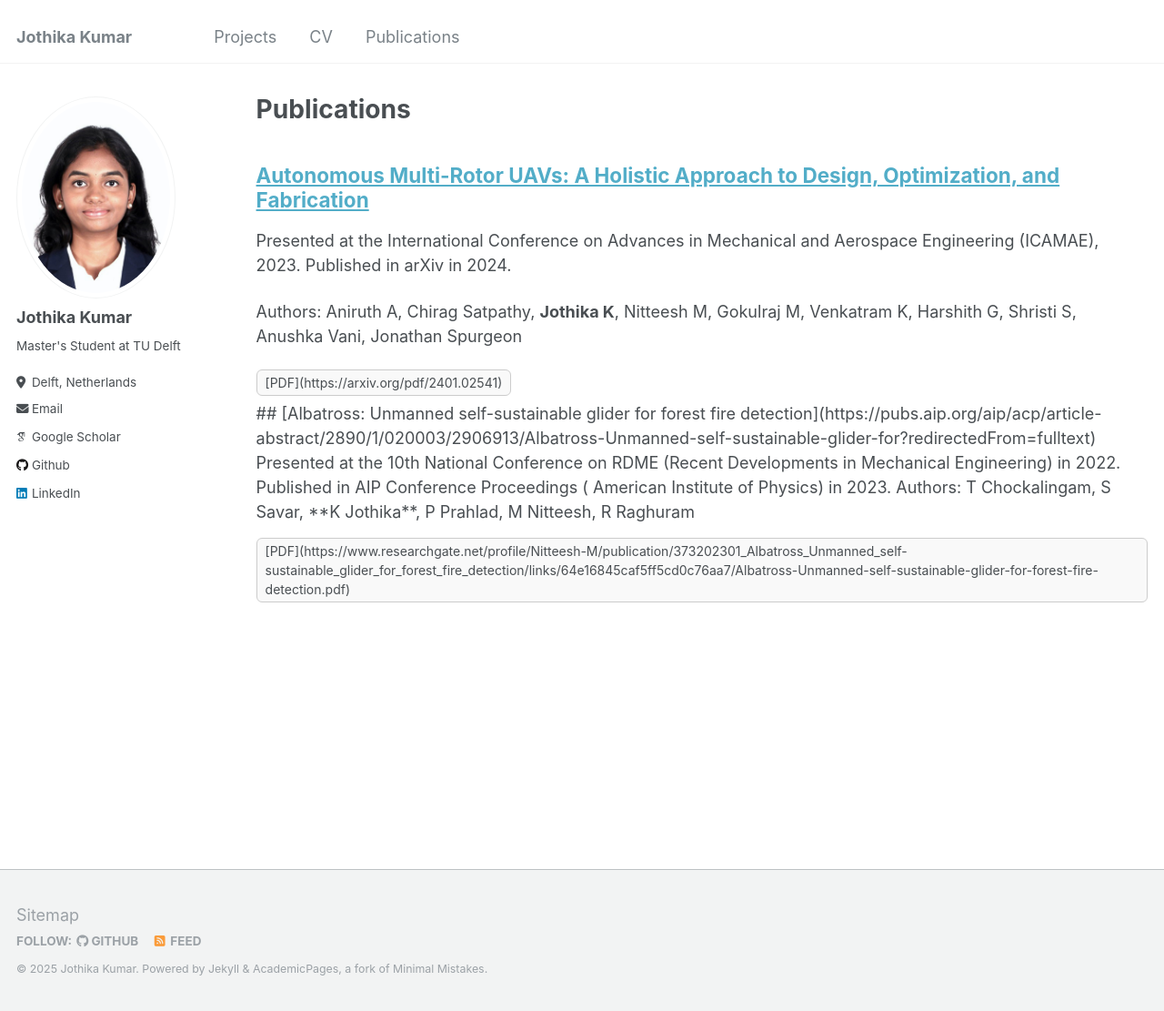
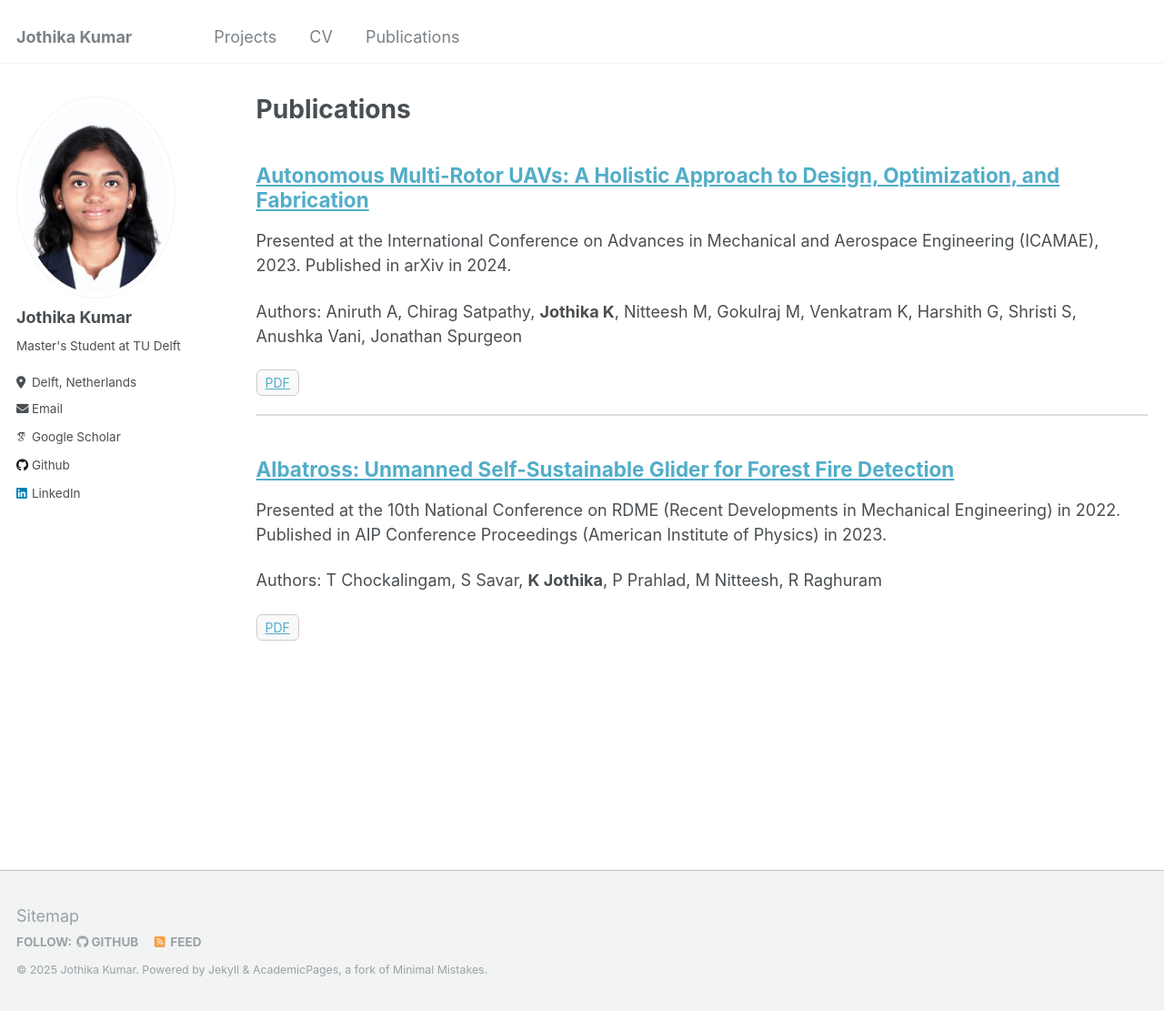
Before and after one commit to jothikak05/jothikak05.github.io, a Jekyll site: the page built from _pages/publications.md, in a window 1280 px wide and 1111 px high. Shown: the whole window at 91% size. Built offline with Jekyll 4.4.1, drawn with Linux system fonts in a browser that asks for light colours; some web fonts are replaced.

Commit message:
updated publications

```diff
--- a/_pages/publications.md
+++ b/_pages/publications.md
@@ -12,14 +12,21 @@ Presented at the International Conference on Advances in Mechanical and Aerospac
 Authors: Aniruth A, Chirag Satpathy, **Jothika K**, Nitteesh M, Gokulraj M, Venkatram K, Harshith G, Shristi S, Anushka Vani, Jonathan Spurgeon
 
 <div style="display: flex; flex-wrap: wrap; gap: 6px; margin-top: 15px;">
-  <div style="padding: 3px 9px; font-size: 14px; border: 1px solid #ccc; border-radius: 6px; background-color: #f9f9f9;">[PDF](https://arxiv.org/pdf/2401.02541)</div>
-<div>
+  <div style="padding: 3px 9px; font-size: 14px; border: 1px solid #ccc; border-radius: 6px; background-color: #f9f9f9;">
+    <a href="https://arxiv.org/pdf/2401.02541" target="_blank">PDF</a>
+  </div>
+</div>
 
-## [Albatross: Unmanned self-sustainable glider for forest fire detection](https://pubs.aip.org/aip/acp/article-abstract/2890/1/020003/2906913/Albatross-Unmanned-self-sustainable-glider-for?redirectedFrom=fulltext)
+<hr style="margin-top: 20px; border: 1px solid #ddd;">
 
-Presented at the 10th National Conference on  RDME (Recent Developments in Mechanical Engineering) in 2022. Published in AIP Conference Proceedings ( American Institute of Physics) in 2023.
+## [Albatross: Unmanned Self-Sustainable Glider for Forest Fire Detection](https://pubs.aip.org/aip/acp/article-abstract/2890/1/020003/2906913/Albatross-Unmanned-self-sustainable-glider-for?redirectedFrom=fulltext)
+
+Presented at the 10th National Conference on RDME (Recent Developments in Mechanical Engineering) in 2022. Published in AIP Conference Proceedings (American Institute of Physics) in 2023.
 
 Authors: T Chockalingam, S Savar, **K Jothika**, P Prahlad, M Nitteesh, R Raghuram
+
 <div style="display: flex; flex-wrap: wrap; gap: 6px; margin-top: 15px;">
-  <div style="padding: 3px 9px; font-size: 14px; border: 1px solid #ccc; border-radius: 6px; background-color: #f9f9f9;">[PDF](https://www.researchgate.net/profile/Nitteesh-M/publication/373202301_Albatross_Unmanned_self-sustainable_glider_for_forest_fire_detection/links/64e16845caf5ff5cd0c76aa7/Albatross-Unmanned-self-sustainable-glider-for-forest-fire-detection.pdf)</div>
-<div>
+  <div style="padding: 3px 9px; font-size: 14px; border: 1px solid #ccc; border-radius: 6px; background-color: #f9f9f9;">
+    <a href="https://www.researchgate.net/profile/Nitteesh-M/publication/373202301_Albatross_Unmanned_self-sustainable_glider_for_forest_fire_detection/links/64e16845caf5ff5cd0c76aa7/Albatross-Unmanned-self-sustainable-glider-for-forest-fire-detection.pdf" target="_blank">PDF</a>
+  </div>
+</div>
```
